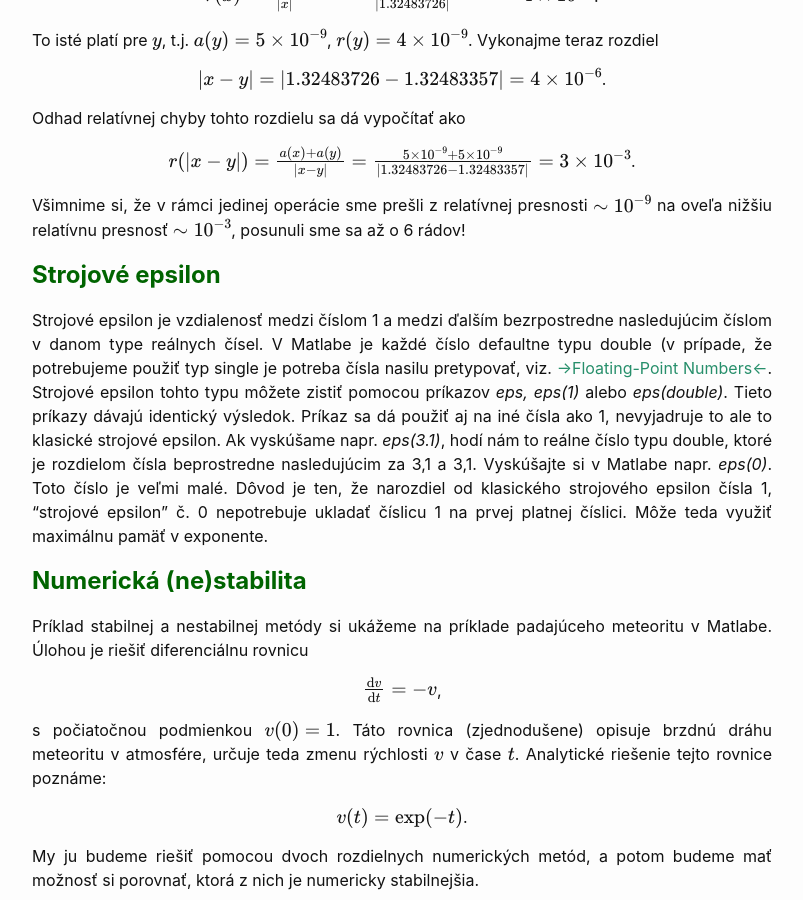
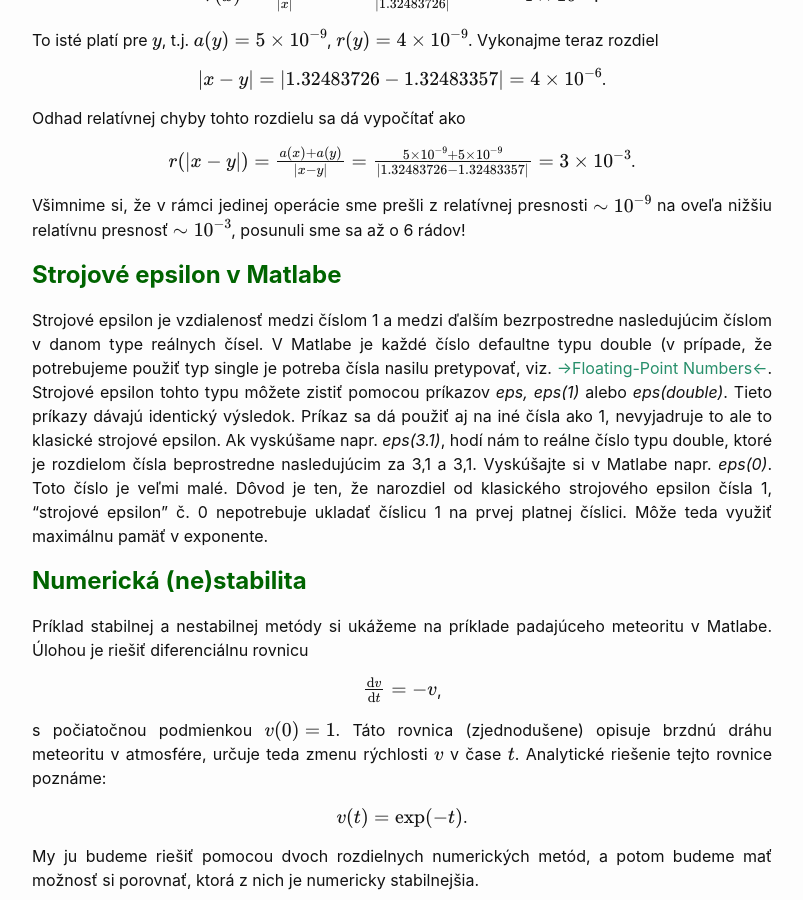
Before and after one commit to maslarova/maslarova.github.io, a Jekyll site: the page built from _posts/2021-02-25-cvicenie2.md, in a window 1280 px wide and 900 px high, scrolled down 1416 px. Shown: the whole window, without its empty margins (238-1041 px from the left). Built offline with Jekyll 4.4.1, drawn with Linux system fonts in a browser that asks for light colours.

Commit message:
2021-02-25-cvicenie2.md

```diff
--- a/_posts/2021-02-25-cvicenie2.md
+++ b/_posts/2021-02-25-cvicenie2.md
@@ -68,7 +68,7 @@ $r(\lvert x - y \rvert)=\frac{a(x)+a(y)}{\lvert x - y\rvert}=\frac{5\times10^{-9
 Všimnime si, že v rámci jedinej operácie sme prešli z relatívnej presnosti $\sim 10^{-9}$ na oveľa nižšiu relatívnu presnosť $\sim 10^{-3}$, posunuli sme sa až o 6 rádov!
 
 
-<span style="color:DarkGreen"><font size="+2"><b>Strojové epsilon</b></font></span><br>
+<span style="color:DarkGreen"><font size="+2"><b>Strojové epsilon v Matlabe</b></font></span><br>
 
 Strojové epsilon je vzdialenosť medzi číslom 1 a medzi ďalším bezrpostredne nasledujúcim číslom v danom type reálnych čísel.
 V Matlabe je každé číslo defaultne typu double (v prípade, že potrebujeme použiť typ single je potreba čísla nasilu pretypovať, viz.  [->Floating-Point Numbers<-](https://www.mathworks.com/help/matlab/matlab_prog/floating-point-numbers.html).
```
